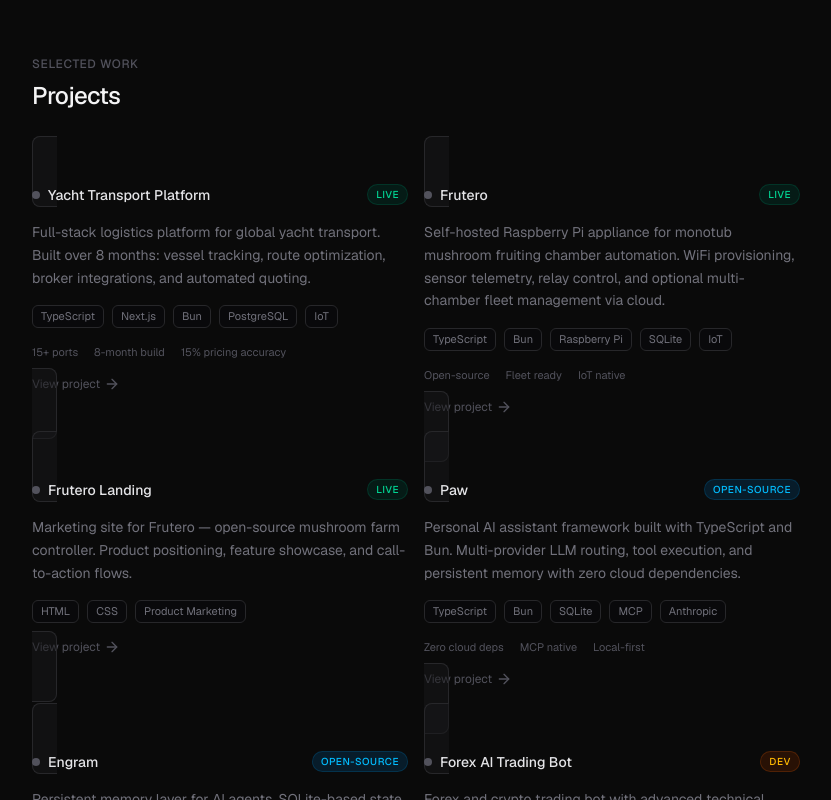
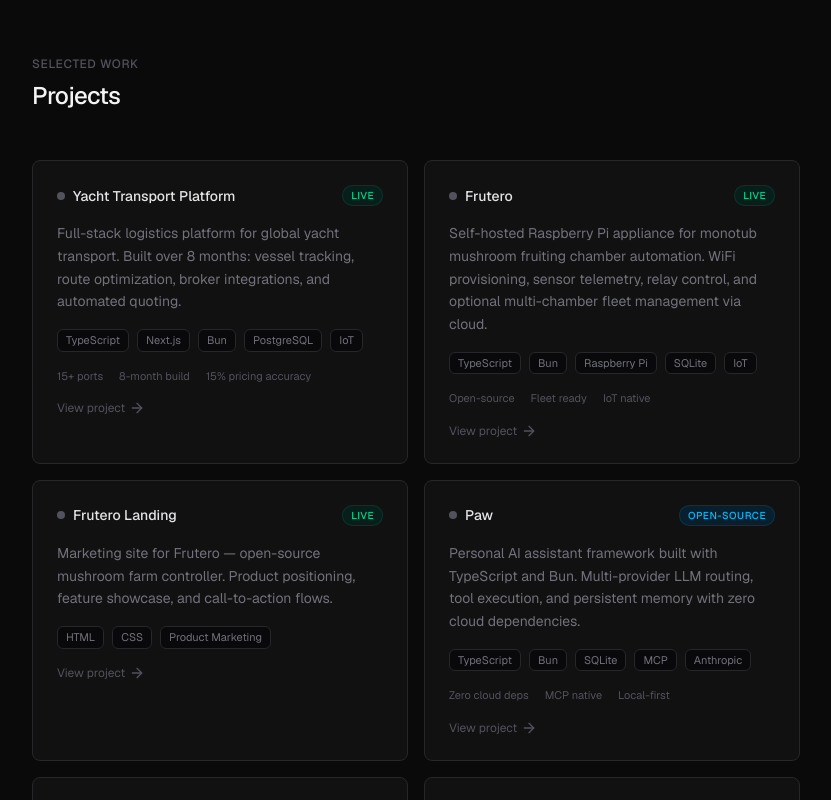
Before and after one commit to HBarefoot/portfolio-henry, a Next.js app: page / in a window 1280 px wide. Shown: the part 760-1560 px from the top of the page, without its empty margins (224-1055 px from the left). Built offline with nearby package versions, Linux system fonts and the light colour scheme.

Commit message:
fix: remove div wrapper artifact from project cards

```diff
--- a/src/app/page.tsx
+++ b/src/app/page.tsx
@@ -176,11 +176,9 @@
 
   if (link) {
     return (
-      <div ref={ref}>
-        <a href={link} target="_blank" rel="noopener noreferrer" className={base}>
-          {inner}
-        </a>
-      </div>
+      <a ref={ref as any} href={link} target="_blank" rel="noopener noreferrer" className={base}>
+        {inner}
+      </a>
     );
   }
 
```
